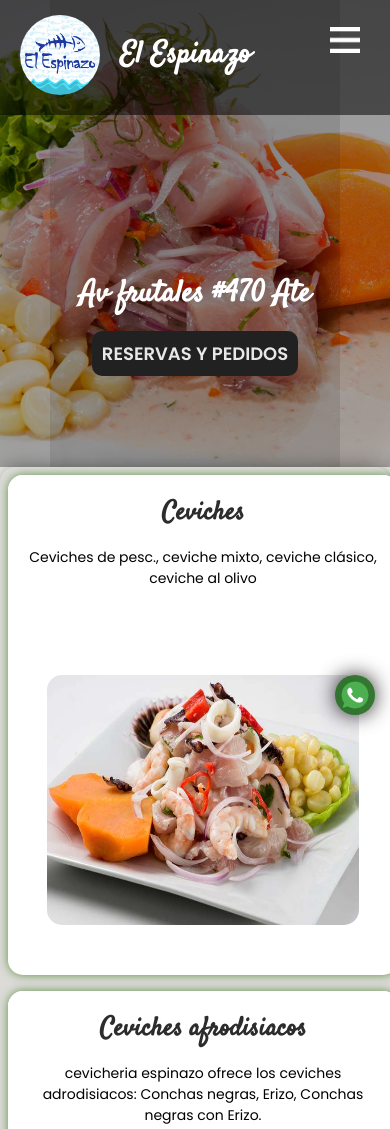
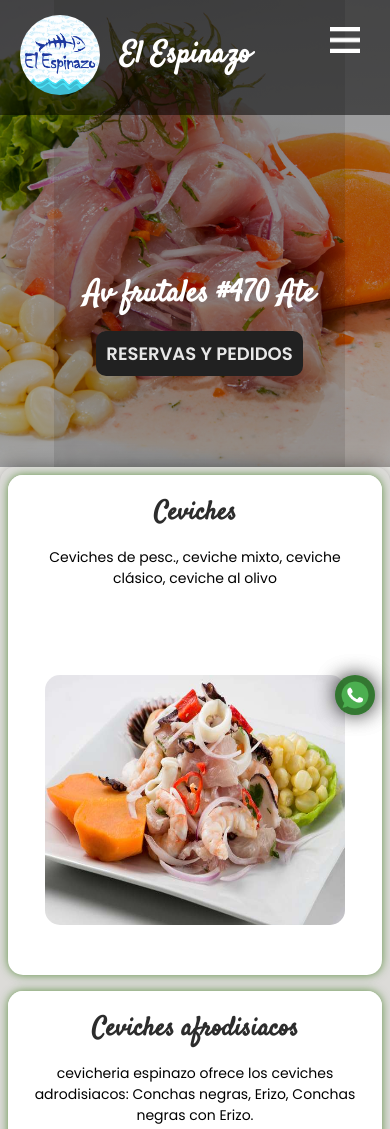
Before and after one commit to 007LoneWolF/webRH, a plain HTML site: page index.html in a window 390 px wide. Shown: the top 1129 px of the page. Drawn offline with Linux system fonts and the light colour scheme.

Commit message:
estilos.css

```diff
--- a/css/estilos.css
+++ b/css/estilos.css
@@ -51,7 +51,7 @@ img{
     align-items: center;
     min-height: 100vh;
     padding: 50px 0 0 0;
-
+   margin-right: -9px;
 }
 
 .menu{
@@ -715,7 +715,7 @@ padding: 20px;
         flex-direction: column;
         align-items: center;
         background-color: #ffffff;
-        min-width: 100%;
+        min-width: 95%;
     }
     .ofert-img{
         order: 2;
```
